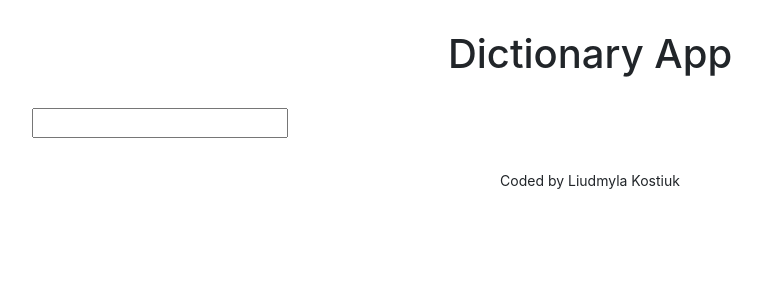
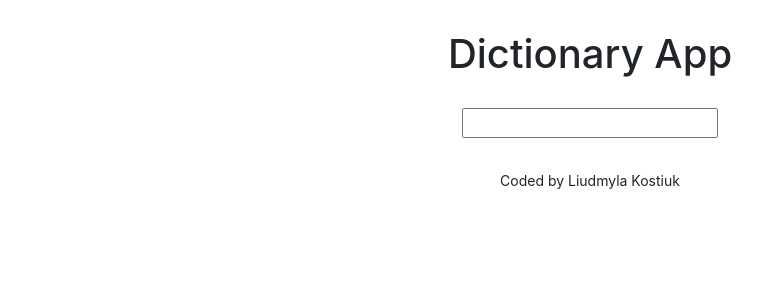
Before and after one commit to liudmyla2/dictionary, a React (Create React App) app: page / in a window 1280 px wide. Shown: the top 300 px of the page, without its empty margins (50-812 px from the left). Built offline with nearby package versions, Linux system fonts and the light colour scheme.

Commit message:
Updated App.css

```diff
--- a/src/App.css
+++ b/src/App.css
@@ -11,3 +11,7 @@ h1 {
   text-align: center;
   margin: 30px 0;
 }
+form {
+  margin-bottom: 30px;
+  text-align: center;
+}
```
